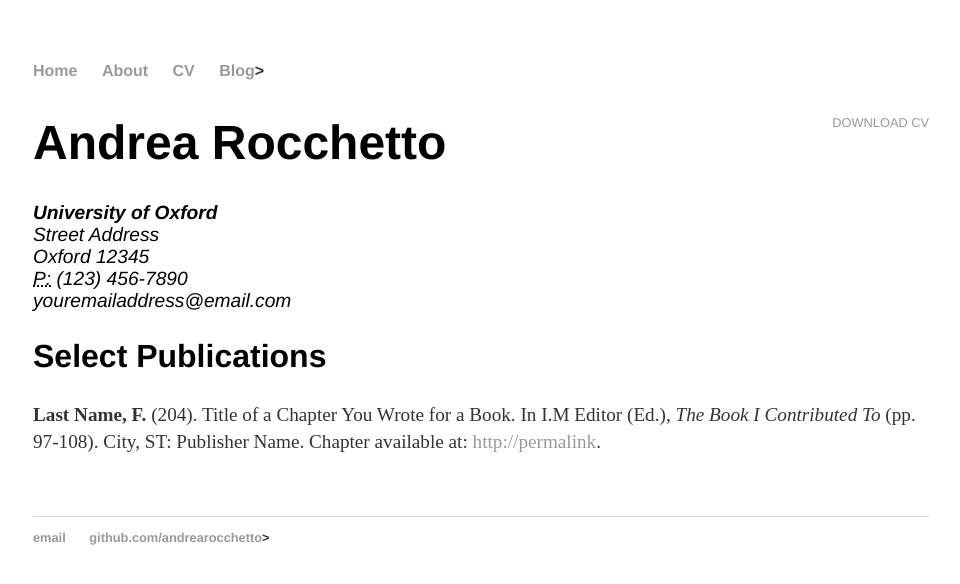
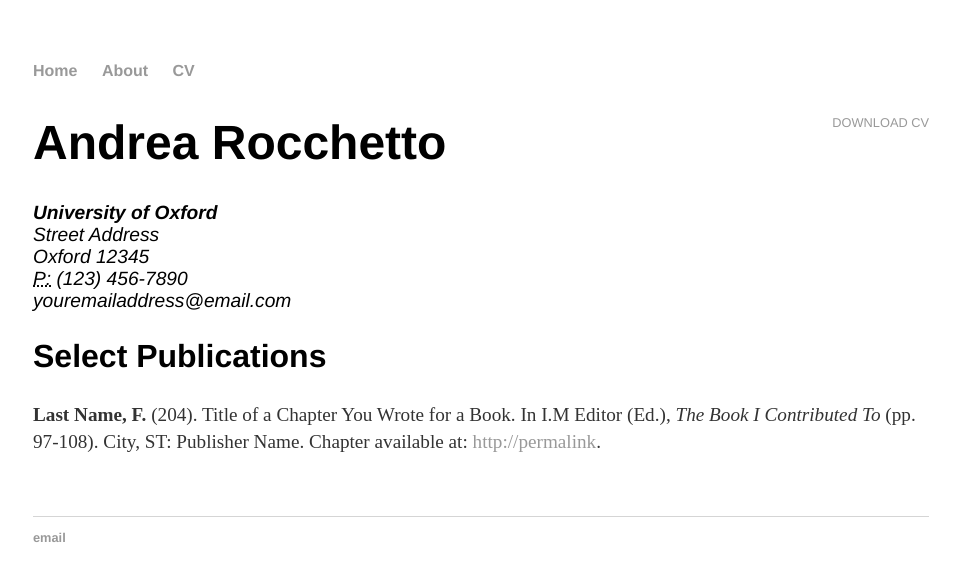
Before and after one commit to andrearocchetto/andrearocchetto.github.io, a Jekyll site: the page built from cv/index.html, in a window 1280 px wide. Shown: the top 584 px of the page, without its empty margins (159-1119 px from the left). Built offline with Jekyll 4.4.1, drawn with Linux system fonts in a browser that asks for light colours.

Commit message:
Update default.html

```diff
--- a/_layouts/default.html
+++ b/_layouts/default.html
@@ -11,7 +11,6 @@
 	        		<li><a href="/">Home</a></li>
 		        	<li><a href="/about">About</a></li>
 	        		<li><a href="/cv">CV</a></li>
-	        	<!<li><a href="/blog">Blog</a></li>>
 	    		</ul>
 			</nav>
 			<div class="container">
@@ -22,7 +21,6 @@
 			<footer>
 	    		<ul>
 	        		<li><a href="mailto:andrea.rocchetto@spc.ox.ac.uk">email</a></li>
-	        	<!<li><a href="https://github.com/andrearocchetto">github.com/andrearocchetto</a></li>>
 				</ul>
 			</footer>
 		</body>
```
